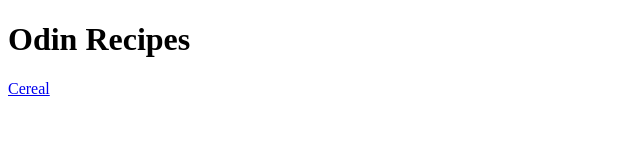
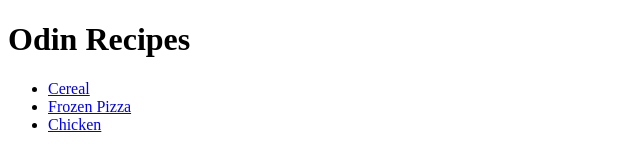
Before and after one commit to odin5on/odin-recipes, a plain HTML site: page index.html in a window 1280 px wide. Shown: the whole page, without its empty margins (0-640 px from the left). Drawn offline with Linux system fonts and the light colour scheme.

Commit message:
Add links between pages
Added links from index.html to each recipe and a link back to index.html from each recipe.

```diff
--- a/index.html
+++ b/index.html
@@ -2,11 +2,15 @@
 <html lang="en">
 <head>
   <meta charset="UTF-8">
-  <title>Document</title>
+  <title>Odin Recipes</title>
 </head>
 
 <body>
   <h1>Odin Recipes</h1>
-  <a href="recipes/cereal.html">Cereal</a>
+  <ul>
+    <li><a href="recipes/cereal.html">Cereal</a></li>
+    <li><a href="recipes/frozenpizza.html">Frozen Pizza</a></li>
+    <li><a href="recipes/chicken.html">Chicken</a></li>
+  </ul>
 </body>
 </html>
```
Also changed, not shown: recipes/cereal.html (+1 -0 lines), recipes/chicken.html (+1 -0 lines), recipes/frozenpizza.html (+1 -0 lines).
